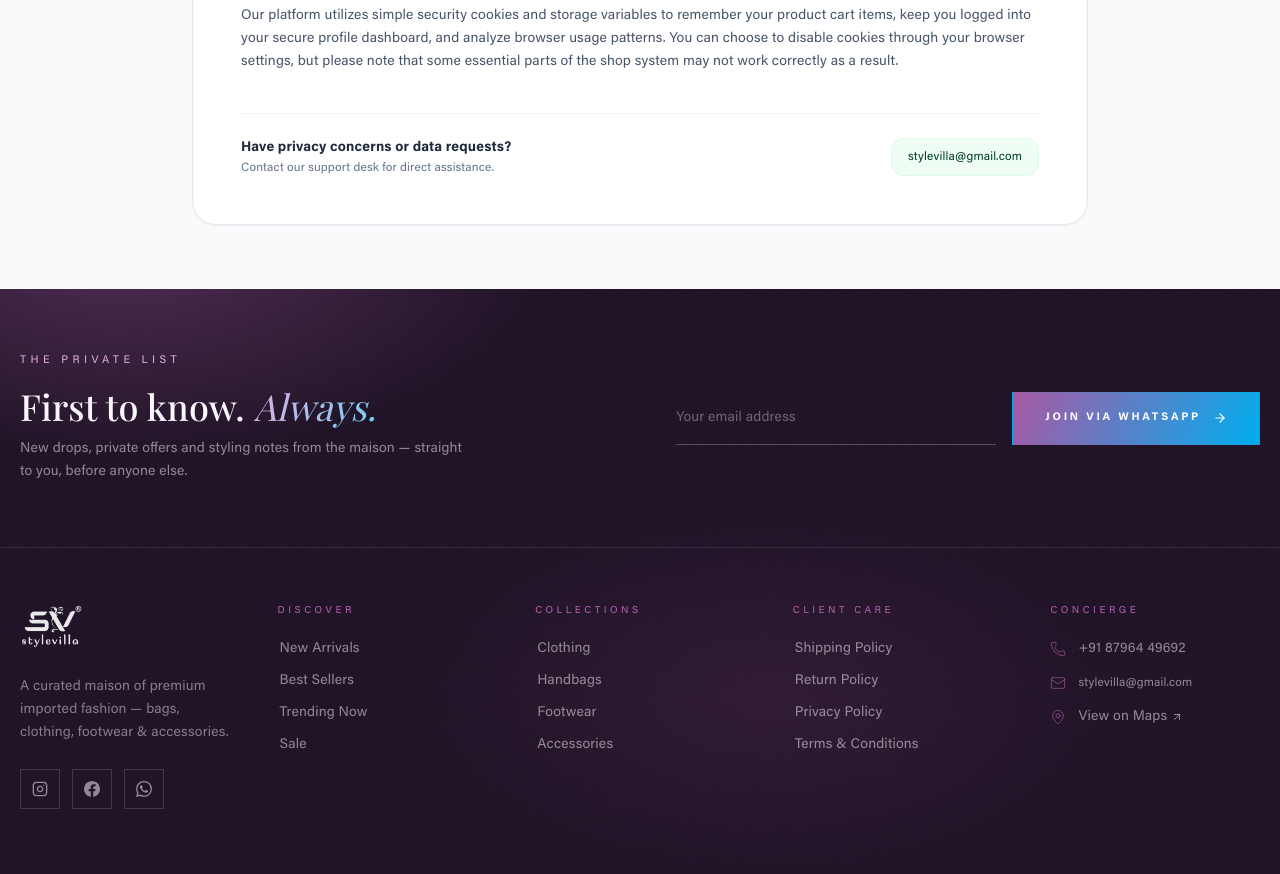
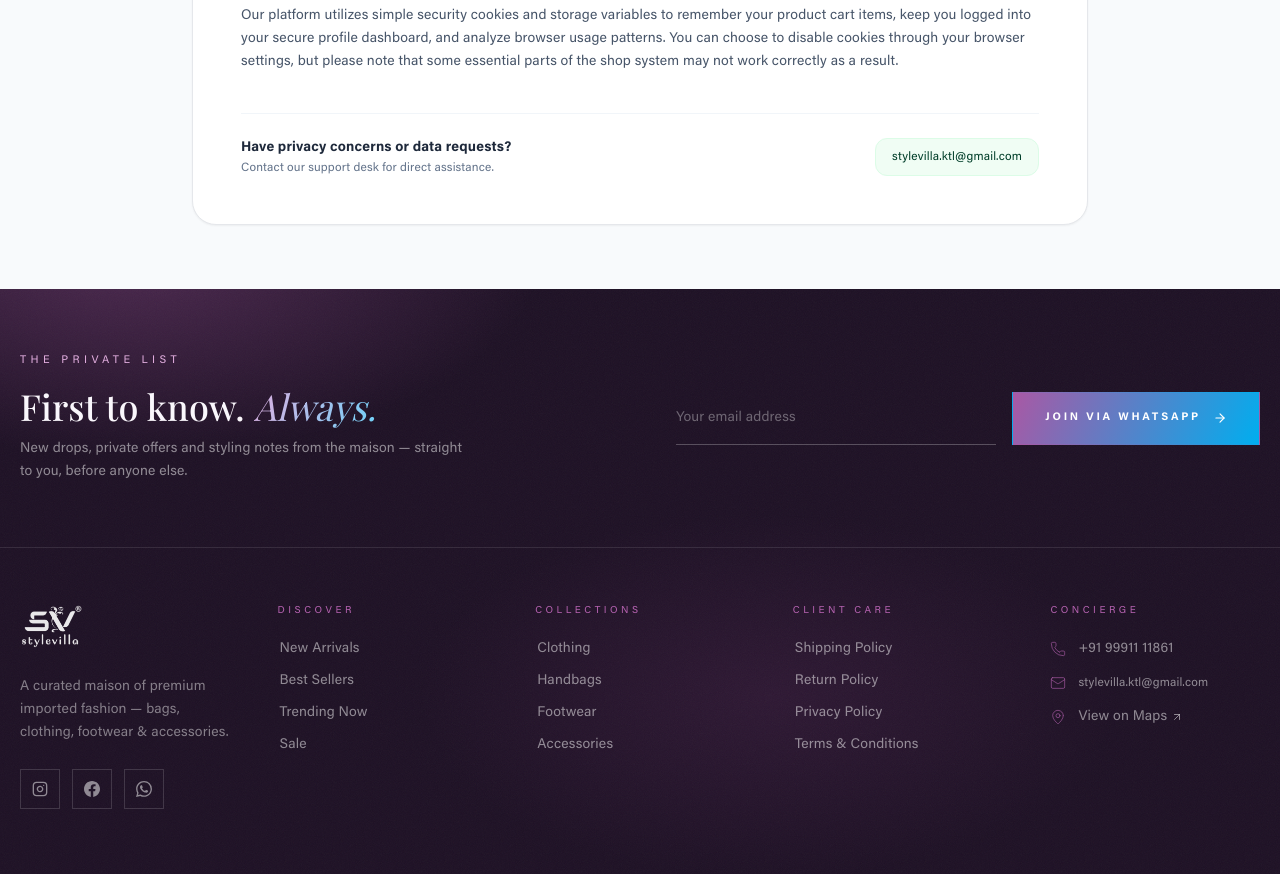
Before and after one commit to desirediv0/style-villa, a Next.js app in the folder client/: page /privacy-policy in a window 1280 px wide. Shown: the part 1760-2634 px from the top of the page. Built offline with nearby package versions, Linux system fonts and the light colour scheme; no server answers.

Commit message:
feat: add store configuration utility and implement site policy and contact pages with layout updates

```diff
--- a/client/src/app/contact/page.js
+++ b/client/src/app/contact/page.js
@@ -7,6 +7,11 @@ import {
 import { FaWhatsapp } from "react-icons/fa";
 import { fetchApi } from "@/lib/utils";
 import { toast } from "sonner";
+
+const WHATSAPP_NUMBER = "919991111861";
+const PHONE_NUMBER = "+91 99911 11861";
+const EMAIL_ADDRESS = "stylevilla.ktl@gmail.com";
+const GOOGLE_MAPS_URL = "https://maps.app.goo.gl/K61B31xzQXyZCdMT6";
 
 export default function ContactPage() {
   const [formLoading, setFormLoading] = useState(false);
@@ -75,7 +80,7 @@ export default function ContactPage() {
 
             {/* WhatsApp */}
             <a
-              href="https://wa.me/918796449692"
+              href={`https://wa.me/${WHATSAPP_NUMBER}`}
               target="_blank"
               rel="noopener noreferrer"
               className="group flex items-center gap-4 p-5 bg-white rounded-2xl border border-gray-100 hover:border-green-200 hover:shadow-lg hover:shadow-green-50 transition-all duration-300"
@@ -85,14 +90,14 @@ export default function ContactPage() {
               </div>
               <div className="flex-1 min-w-0">
                 <h4 className="text-xs font-bold text-gray-900 uppercase tracking-wider">WhatsApp</h4>
-                <p className="text-sm text-gray-400 mt-0.5">+91 87964 49692</p>
+                <p className="text-sm text-gray-400 mt-0.5">{PHONE_NUMBER}</p>
               </div>
               <ArrowRight className="h-4 w-4 text-gray-300 group-hover:text-green-500 group-hover:translate-x-1 transition-all" />
             </a>
 
             {/* Call */}
             <a
-              href="tel:+918796449692"
+              href={`tel:${PHONE_NUMBER.replace(/\s/g, '')}`}
               className="group flex items-center gap-4 p-5 bg-white rounded-2xl border border-gray-100 hover:border-purple-200 hover:shadow-lg hover:shadow-purple-50 transition-all duration-300"
             >
               <div className="w-12 h-12 bg-purple-50 text-[#A958A4] rounded-xl flex items-center justify-center flex-shrink-0 group-hover:bg-[#A958A4] group-hover:text-white transition-all duration-300">
@@ -100,14 +105,14 @@ export default function ContactPage() {
               </div>
               <div className="flex-1 min-w-0">
                 <h4 className="text-xs font-bold text-gray-900 uppercase tracking-wider">Call Us</h4>
-                <p className="text-sm text-gray-400 mt-0.5">+91 87964 49692</p>
+                <p className="text-sm text-gray-400 mt-0.5">{PHONE_NUMBER}</p>
               </div>
               <ArrowRight className="h-4 w-4 text-gray-300 group-hover:text-[#A958A4] group-hover:translate-x-1 transition-all" />
             </a>
 
             {/* Email */}
             <a
-              href="mailto:stylevilla@gmail.com"
+              href={`mailto:${EMAIL_ADDRESS}`}
               className="group flex items-center gap-4 p-5 bg-white rounded-2xl border border-gray-100 hover:border-blue-200 hover:shadow-lg hover:shadow-blue-50 transition-all duration-300"
             >
               <div className="w-12 h-12 bg-blue-50 text-[#00AEEF] rounded-xl flex items-center justify-center flex-shrink-0 group-hover:bg-[#00AEEF] group-hover:text-white transition-all duration-300">
@@ -115,7 +120,7 @@ export default function ContactPage() {
               </div>
               <div className="flex-1 min-w-0">
                 <h4 className="text-xs font-bold text-gray-900 uppercase tracking-wider">Email</h4>
-                <p className="text-xs text-gray-400 mt-0.5 break-all">stylevilla@gmail.com</p>
+                <p className="text-xs text-gray-400 mt-0.5 break-all">{EMAIL_ADDRESS}</p>
               </div>
               <ArrowRight className="h-4 w-4 text-gray-300 group-hover:text-[#00AEEF] group-hover:translate-x-1 transition-all" />
             </a>
@@ -129,7 +134,7 @@ export default function ContactPage() {
               <p className="text-sm text-gray-400 mb-3">10:30 AM – 7:00 PM (Daily)</p>
               <div className="flex items-center gap-3">
                 <MapPin className="h-4 w-4 text-[#00AEEF]" />
-                <a href="https://maps.app.goo.gl/MTy3mYLeAXTr7jxP" target="_blank" rel="noopener noreferrer" className="text-sm text-[#A958A4] font-semibold hover:underline">
+                <a href={GOOGLE_MAPS_URL} target="_blank" rel="noopener noreferrer" className="text-sm text-[#A958A4] font-semibold hover:underline">
                   View on Google Maps
                 </a>
               </div>
@@ -158,7 +163,7 @@ export default function ContactPage() {
                     <label className="block text-[11px] text-gray-500 mb-1.5 uppercase tracking-wider font-semibold">Phone</label>
                     <input
                       type="text" name="phone" value={formData.phone} onChange={handleInputChange} required
-                      placeholder="+91 87964 49692"
+                      placeholder={PHONE_NUMBER}
                       className="w-full h-12 px-4 border border-gray-200 rounded-xl bg-white focus:ring-2 focus:ring-[#A958A4]/10 focus:border-[#A958A4] focus:outline-none transition-all text-sm placeholder:text-gray-300"
                     />
                   </div>
--- a/client/src/app/privacy-policy/page.js
+++ b/client/src/app/privacy-policy/page.js
@@ -124,12 +124,12 @@ export default function PrivacyPolicyPage() {
                                 <p className="text-sm font-semibold text-slate-800">Have privacy concerns or data requests?</p>
                                 <p className="text-xs text-slate-500 mt-0.5">Contact our support desk for direct assistance.</p>
                             </div>
-                            <a
-                                href="mailto:stylevilla@gmail.com"
-                                className="text-xs text-[#003E29] bg-green-50 px-4 py-2.5 rounded-xl border border-green-100 hover:bg-green-100 transition-colors"
-                            >
-                                stylevilla@gmail.com
-                            </a>
+<a
+  href="mailto:stylevilla.ktl@gmail.com"
+  className="text-xs text-[#003E29] bg-green-50 px-4 py-2.5 rounded-xl border border-green-100 hover:bg-green-100 transition-colors"
+>
+  stylevilla.ktl@gmail.com
+</a>
                         </div>
 
                     </div>
--- a/client/src/app/return-policy/page.js
+++ b/client/src/app/return-policy/page.js
@@ -102,7 +102,7 @@ export default function ReturnPolicyPage() {
                                 In the rare case that your order arrived damaged or with a defect, we will initiate a **free replacement or 100% refund**:
                             </p>
                             <ul className="space-y-3 pl-5 list-disc text-xs md:text-sm text-slate-600">
-                                <li>Please take high-resolution photos of the package and immediately contact us at **stylevilla@gmail.com** or WhatsApp (+91 87964 49692) within **24 hours** of delivery.</li>
+                                <li>Please take high-resolution photos of the package and immediately contact us at **stylevilla.ktl@gmail.com** or WhatsApp (+91 99911 11861) within **24 hours** of delivery.</li>
                                 <li>Upon verification, our courier will collect the parcel free of charge and deliver a priority replacement.</li>
                             </ul>
                         </div>
@@ -137,12 +137,12 @@ export default function ReturnPolicyPage() {
                                 <p className="text-sm font-semibold text-slate-800">Need support with a return or refund?</p>
                                 <p className="text-xs text-slate-500 mt-0.5">Our support staff is ready to assist you. Responses are active daily.</p>
                             </div>
-                            <a
-                                href="mailto:stylevilla@gmail.com"
-                                className="text-xs text-[#003E29] bg-green-50 px-4 py-2.5 rounded-xl border border-green-100 hover:bg-green-100 transition-colors"
-                            >
-                                stylevilla@gmail.com
-                            </a>
+<a
+  href="mailto:stylevilla.ktl@gmail.com"
+  className="text-xs text-[#003E29] bg-green-50 px-4 py-2.5 rounded-xl border border-green-100 hover:bg-green-100 transition-colors"
+>
+  stylevilla.ktl@gmail.com
+</a>
                         </div>
 
                     </div>
--- a/client/src/app/shipping-policy/page.js
+++ b/client/src/app/shipping-policy/page.js
@@ -146,14 +146,14 @@ export default function ShippingPolicyPage() {
               </div>
               <div className="flex flex-col sm:flex-row gap-3 w-full sm:w-auto">
 <a
-                  href="mailto:stylevilla@gmail.com"
+  href="mailto:stylevilla.ktl@gmail.com"
   className="text-xs px-4 py-2.5 rounded-xl border transition-colors hover:opacity-90 text-center"
   style={{ color: "#003E29", background: "rgba(0,62,41,0.06)", borderColor: "#E5E7EB" }}
 >
-                  stylevilla@gmail.com
+  stylevilla.ktl@gmail.com
 </a>
 <a
-                  href="https://wa.me/918796449692"
+  href="https://wa.me/919991111861"
   target="_blank"
   rel="noopener noreferrer"
   className="text-xs px-4 py-2.5 rounded-xl transition-colors hover:opacity-90 text-center text-white"
--- a/client/src/app/terms/page.js
+++ b/client/src/app/terms/page.js
@@ -134,12 +134,12 @@ export default function TermsPage() {
                                 <p className="text-sm   text-slate-800">Have questions about our terms?</p>
                                 <p className="text-xs text-slate-500 mt-0.5">Our support desk is active daily to resolve your queries.</p>
                             </div>
-                            <a
-                                href="mailto:stylevilla@gmail.com"
-                                className="text-xs   text-[#003E29] bg-green-50 px-4 py-2.5 rounded-xl border border-green-100 hover:bg-green-100 transition-colors"
-                            >
-                                stylevilla@gmail.com
-                            </a>
+<a
+  href="mailto:stylevilla.ktl@gmail.com"
+  className="text-xs   text-[#003E29] bg-green-50 px-4 py-2.5 rounded-xl border border-green-100 hover:bg-green-100 transition-colors"
+>
+  stylevilla.ktl@gmail.com
+</a>
                         </div>
 
                     </div>
--- a/client/src/components/layout/Footer.jsx
+++ b/client/src/components/layout/Footer.jsx
@@ -6,7 +6,7 @@ import Image from "next/image";
 import { MapPin, Phone, Mail, ArrowRight, ArrowUpRight } from "lucide-react";
 import { fetchApi } from "@/lib/utils";
 
-const WHATSAPP_NUMBER = "918796449692";
+const WHATSAPP_NUMBER = "919991111861";
 
 export const Footer = () => {
   const [categories, setCategories] = useState([]);
@@ -191,16 +191,16 @@ export const Footer = () => {
           <div>
             <h4 className="text-[10px] uppercase tracking-[0.35em] mb-5 text-gold font-medium">Concierge</h4>
             <div className="space-y-4">
-              <a href="tel:+918796449692" className="flex items-center gap-3 text-sm text-white/50 hover:text-gold-light transition-colors group">
+<a href="tel:+919991111861" className="flex items-center gap-3 text-sm text-white/50 hover:text-gold-light transition-colors group">
   <Phone className="h-4 w-4 text-gold/60 flex-shrink-0" strokeWidth={1.5} />
-                <span>+91 87964 49692</span>
+  <span>+91 99911 11861</span>
 </a>
-              <a href="mailto:stylevilla@gmail.com" className="flex items-center gap-3 text-sm text-white/50 hover:text-gold-light transition-colors group">
+<a href="mailto:stylevilla.ktl@gmail.com" className="flex items-center gap-3 text-sm text-white/50 hover:text-gold-light transition-colors group">
   <Mail className="h-4 w-4 text-gold/60 flex-shrink-0" strokeWidth={1.5} />
-                <span className="break-all text-xs">stylevilla@gmail.com</span>
+  <span className="break-all text-xs">stylevilla.ktl@gmail.com</span>
 </a>
 <a
-                href="https://maps.app.goo.gl/MTy3mYLeAXTr7jxP"
+  href="https://maps.app.goo.gl/K61B31xzQXyZCdMT6"
   target="_blank"
   rel="noopener noreferrer"
   className="flex items-center gap-3 text-sm text-white/50 hover:text-gold-light transition-colors group"
--- a/client/src/components/layout/Header.jsx
+++ b/client/src/components/layout/Header.jsx
@@ -27,9 +27,9 @@ import {
 } from "@tabler/icons-react";
 
 const CONTACT = {
-  email: "stylevilla@gmail.com",
-  phone: "+91 87964 49692",
-  whatsapp: "918796449692",
+  email: "stylevilla.ktl@gmail.com",
+  phone: "+91 99911 11861",
+  whatsapp: "919991111861",
 };
 
 const NAV_LINKS = [
@@ -633,13 +633,16 @@ function MobileMenu({ isOpen, onClose, user, isAuthenticated, categories, cartCo
               {/* Contact */}
               <div className="mx-6 mt-6 mb-8 p-4 border border-white/10">
                 <p className="text-[9px] uppercase tracking-[0.35em] text-white/30 mb-2 font-medium">Concierge</p>
-                <a
-                  href={`tel:${CONTACT.phone}`}
-                  className="flex items-center gap-2.5 text-sm text-ivory/80 hover:text-gold-light transition-colors"
-                >
-                  <IconPhone className="h-4 w-4 flex-shrink-0 text-gold/70" stroke={1.5} />
-                  {CONTACT.phone}
-                </a>
+<a
+  href={`https://wa.me/${CONTACT.whatsapp}`}
+  target="_blank"
+  rel="noopener noreferrer"
+  className="flex items-center gap-2.5 text-sm text-white/60 hover:text-gold-light transition-colors"
+  aria-label="WhatsApp"
+>
+  <IconPhone className="h-4 w-4 text-gold/70" stroke={1.5} />
+  {CONTACT.phone}
+</a>
               </div>
             </div>
           </motion.div>
```
Also changed, not shown: 2 other files (tests, documents, lock files or other folders). Lines whose indentation alone changed are shown as unchanged.
